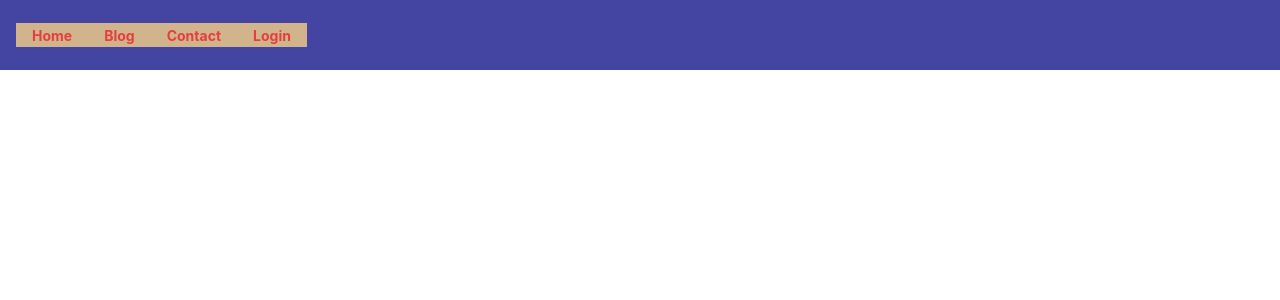
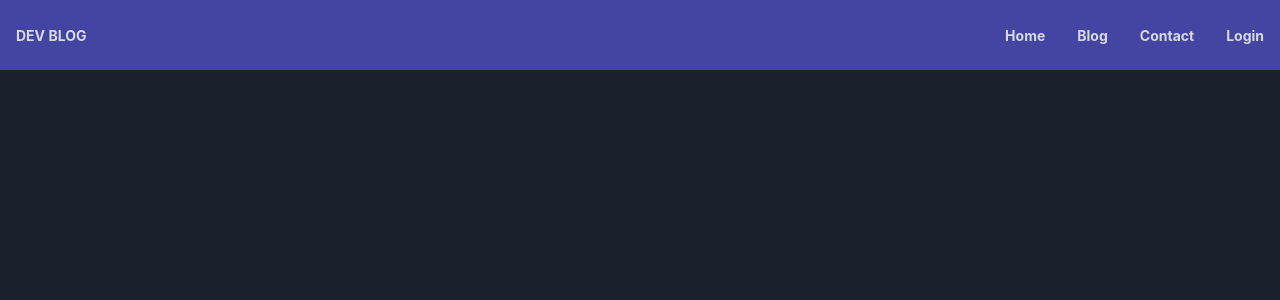
Before and after one commit to zen-machina/dev-blog, a React (Vite) app: page /login in a window 1280 px wide. Shown: the top 300 px of the page. Built offline with nearby package versions, Linux system fonts and the light colour scheme.

Commit message:
react-router-dom links

```diff
--- a/src/App.jsx
+++ b/src/App.jsx
@@ -1,9 +1,21 @@
 import Navigation from "./components/Navigation";
+import Home from "./Home";
+import Blog from "./Blog";
+import { BrowserRouter as Router, Route, Routes } from "react-router-dom";
+
 function App() {
     return (
-        <>
-            <Navigation />
-        </>
+        <Router>
+            <>
+                <Navigation />
+                <Routes>
+                    <Route path="/" element={<Home />} />
+                    <Route path="/blog" element={<Blog />} />
+                    <Route path="/contact"></Route>
+                    <Route path="/login"></Route>
+                </Routes>
+            </>
+        </Router>
     );
 }
 
--- /dev/null
+++ b/src/Blog.jsx
@@ -0,0 +1,10 @@
+const Blog = () => {
+    return (
+        <div>
+            <h1>BLOG</h1>
+            <p>This is an example paragraph for the blog page of my blog.</p>
+        </div>
+    );
+};
+
+export default Blog;
--- /dev/null
+++ b/src/Home.jsx
@@ -0,0 +1,10 @@
+const Home = () => {
+    return (
+        <div>
+            <h1>HOME PAGE</h1>
+            <p>This is an example paragraph for the home page of my blog.</p>
+        </div>
+    );
+};
+
+export default Home;
--- a/src/components/Navigation.jsx
+++ b/src/components/Navigation.jsx
@@ -1,7 +1,5 @@
 import { Flex, Link, ListItem, UnorderedList } from "@chakra-ui/react";
-// import { Link } from "react-router-dom";
-
-// import { UnorderedList, ListItem } from "@chakra-ui/react";
+import { Link as RouterLink } from "react-router-dom";
 
 const navLinks = [
     {
@@ -22,18 +20,6 @@ const navLinks = [
     },
 ];
 
-// {navLinks.map((link, index) => {
-//     <ListItem key={index}>
-//         <Link to={link.path}>{link.title}</Link>
-//     </ListItem>;
-// })}
-// <UnorderedList color="red.500" w="auto" h="30px">
-// <ul>
-//     {navLinks.map((link, index) => {
-//         <li key={index}>{link.title}</li>;
-//     })}
-// </ul>
-// </UnorderedList>
 const Navigation = () => {
     return (
         <Flex
@@ -43,16 +29,13 @@ const Navigation = () => {
             justifyContent="space-between"
             align="center"
         >
-            <UnorderedList
-                styleType="none"
-                display="flex"
-                alignItems="center"
-                h="45px"
-                w="120px"
-            >
+            <Link as={RouterLink} to="/">
+                DEV BLOG
+            </Link>
+            <UnorderedList styleType="none" display="flex" alignItems="center">
                 {navLinks.map((link, index) => (
-                    <ListItem key={index} bg="tan" listStylePosition="inside">
-                        <Link color="red.500" to={link.path}>
+                    <ListItem key={index} listStylePosition="inside">
+                        <Link as={RouterLink} to={link.path}>
                             {link.title}
                         </Link>
                     </ListItem>
--- a/src/theme.jsx
+++ b/src/theme.jsx
@@ -1,4 +1,9 @@
 import { extendTheme } from "@chakra-ui/react";
+
+const config = {
+    initialColorMode: "dark",
+    useSystemColorMode: false,
+};
 
 const Button = {
     variants: {
@@ -37,14 +42,17 @@ const Link = {
 };
 
 const arojoTheme = extendTheme({
+    config,
     colors: {
         textColor: {
-            10: "#BEC2CA",
-            20: "#84888E",
+            10: "#d7dade",
+            20: "#bcc0c6",
+            30: "#8a9099",
         },
         bgColor: {
-            10: "#33323B",
-            20: "#1D1D22",
+            10: "#5f656e",
+            20: "#3b3f46",
+            30: "#1c1e21",
         },
         hiColor: {
             10: "#6061E3",
@@ -56,6 +64,11 @@ const arojoTheme = extendTheme({
         Button,
         Link,
     },
+    // fonts: {
+    //     body: "system-ui, sans-serif",
+    //     heading: "Georgia, serif",
+    //     mono: "Menlo, monospace",
+    // },
 });
 
 export default arojoTheme;
```
Also changed, not shown: src/components/NavItems.jsx (deleted), src/pages/blog.js (deleted), src/pages/contact.js (deleted), src/pages/index.js (deleted), src/pages/login.js (deleted).
